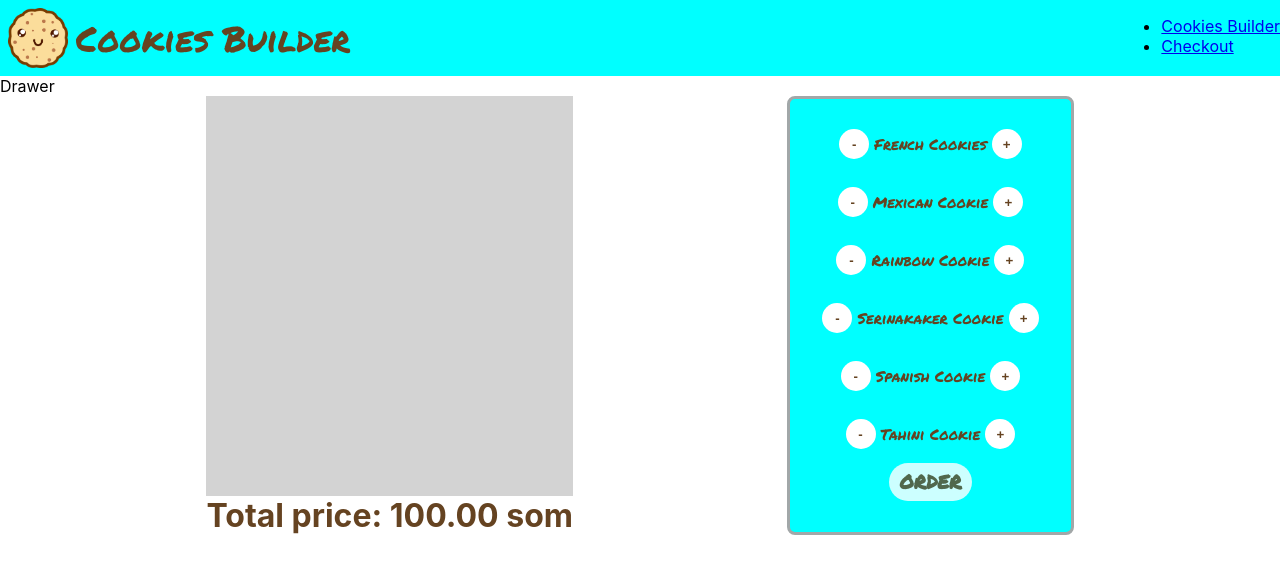
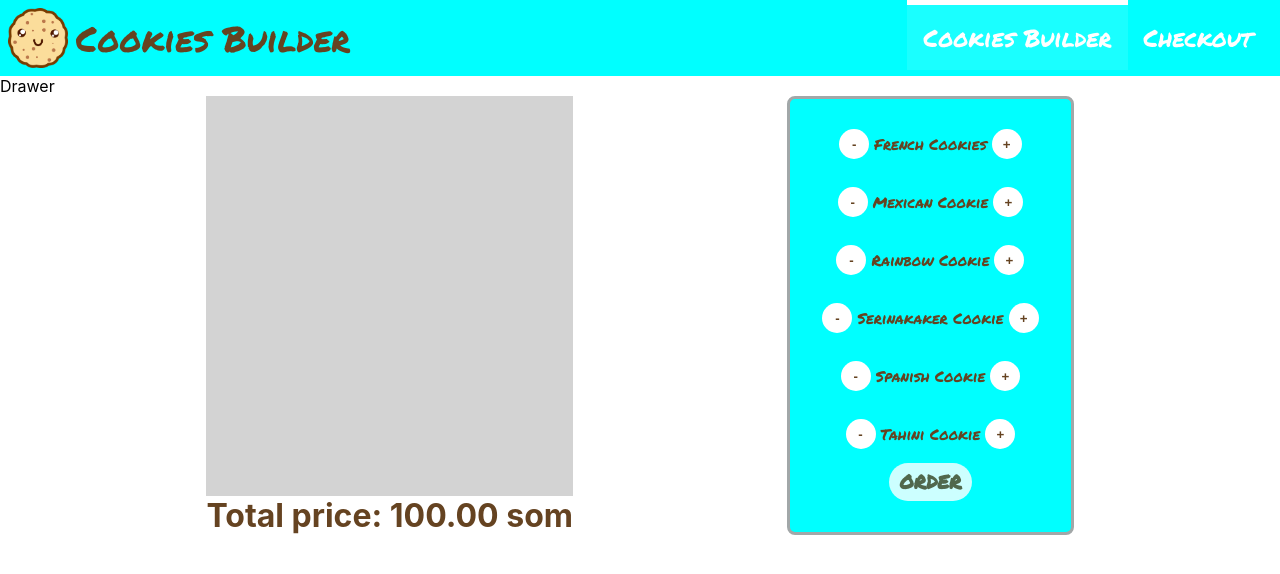
Before and after one commit to Nursen-Okenov/Cookies-Builder, a React (Create React App) app: page / in a window 1280 px wide. Shown: the top 574 px of the page. Built offline with nearby package versions, Linux system fonts and the light colour scheme.

Commit message:
Stylize NavigationItem component

```diff
--- a/src/components/Layout/Toolbar/Navigation/Navigation.js
+++ b/src/components/Layout/Toolbar/Navigation/Navigation.js
@@ -4,7 +4,7 @@ import NavigationItem from "./NavigationItem/NavigationItem";
 
 export default () => (
   <ul className={classes.Navigation}>
-    <NavigationItem url="/">Cookies Builder</NavigationItem>
+    <NavigationItem url="/"active>Cookies Builder</NavigationItem>
     <NavigationItem url="/checkout">Checkout</NavigationItem>
   </ul>
 );
--- a/src/components/Layout/Toolbar/Navigation/Navigation.module.css
+++ b/src/components/Layout/Toolbar/Navigation/Navigation.module.css
@@ -0,0 +1,6 @@
+.Navigation {
+  list-style-type: none;
+  display: flex;
+  margin: 0 12px;
+  padding: 0;
+}
--- a/src/components/Layout/Toolbar/Navigation/NavigationItem/NavigationItem.js
+++ b/src/components/Layout/Toolbar/Navigation/NavigationItem/NavigationItem.js
@@ -1,7 +1,10 @@
 import React from "react";
+import classes from "./NavigationItem.module.css";
 
-export default ({ children, url }) => (
-    <li>
-      <a href={url}>{children}</a>
-    </li>
-  );
+export default ({ children, url, active }) => (
+  <li className={classes.NavigationItem}>
+    <a href={url} className={active ? classes.active : null}>
+      {children}
+    </a>
+  </li>
+);
--- a/src/components/Layout/Toolbar/Navigation/NavigationItem/NavigationItem.module.css
+++ b/src/components/Layout/Toolbar/Navigation/NavigationItem/NavigationItem.module.css
@@ -0,0 +1,22 @@
+.NavigationItem a {
+    display: flex;
+    align-items: center;
+    padding: 1rem;
+    height: 70px;
+
+    font-family: "Permanent Marker", cursive;
+    text-decoration: none;
+    color: white;
+    font-size: 1.5rem;
+    border-top: 5px solid transparent;
+
+    transition: all .2s ease-in-out;
+  }
+  .NavigationItem a:hover {
+    border-top-color: white;
+    background-color: rgba(255, 255, 255, .3);
+  }
+  .NavigationItem .active {
+    border-top-color: white;
+    background-color: rgba(255, 255, 255, .1);
+  }
--- a/src/components/Layout/Toolbar/Toolbar.module.css
+++ b/src/components/Layout/Toolbar/Toolbar.module.css
@@ -1,6 +1,15 @@
-.Toolbar{
-    background-color: aqua;
+.Toolbar {
+  background-color: aqua;
 
-    display: flex;
-    justify-content: space-between;
+  display: flex;
+  justify-content: space-between;
 }
+
+.Toolbar nav {
+  display: none;
+}
+@media (min-width: 500px) {
+  .Toolbar nav {
+    display: block;
+  }
+}
```
